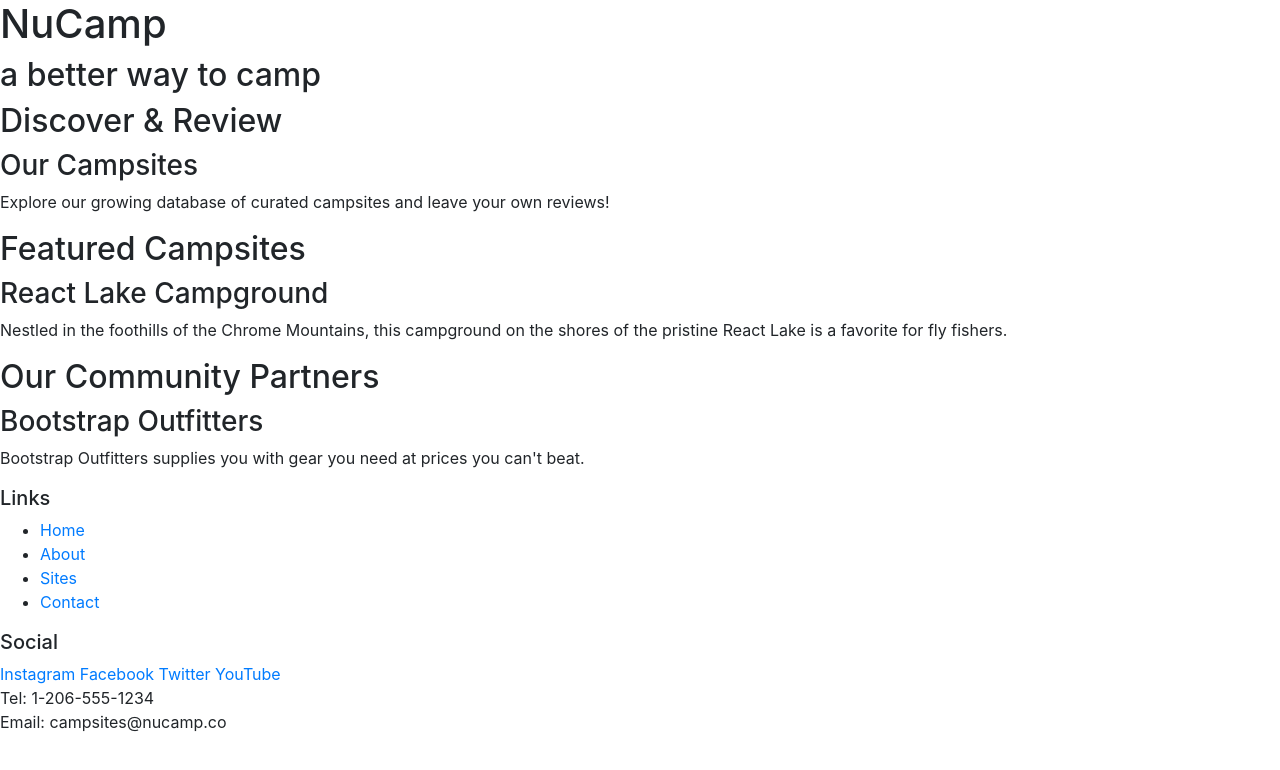
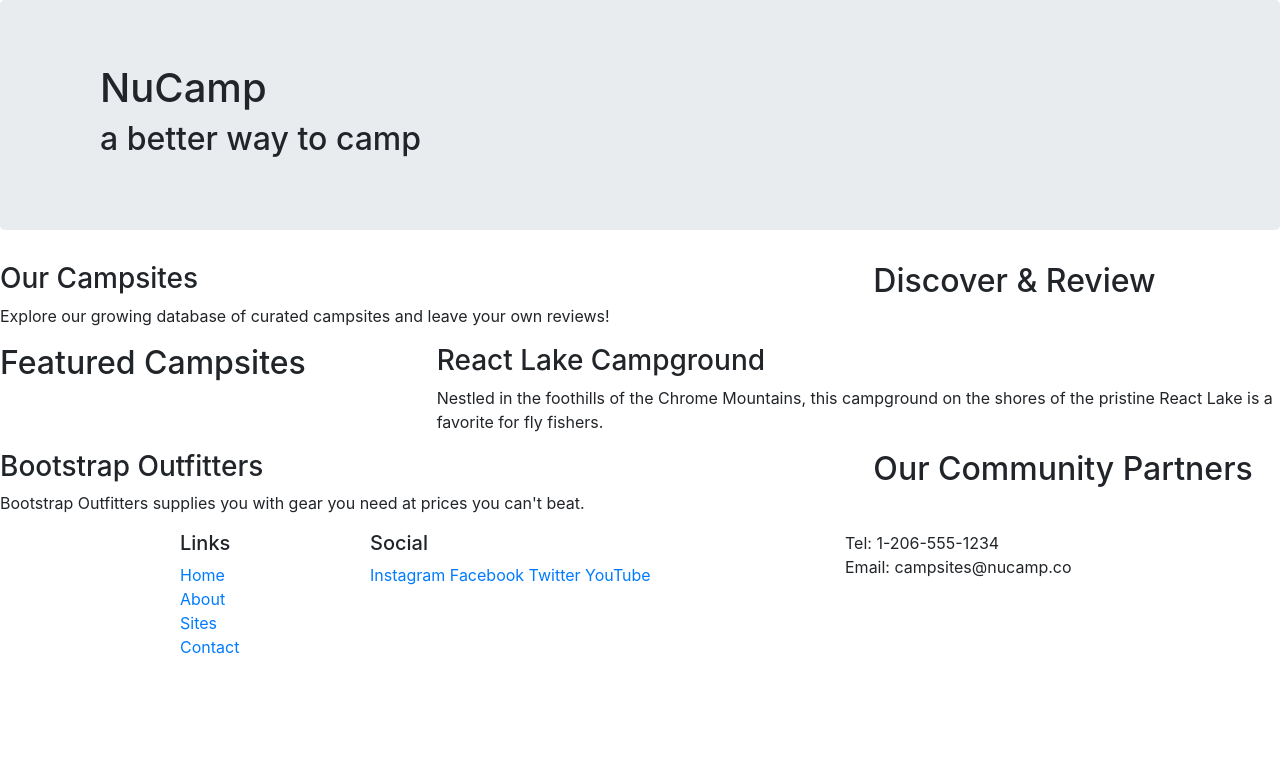
Before and after one commit to JoumanaLaude/bootstrap-grid, a website: page index.html in a window 1280 px wide. Drawn offline with nearby package versions, Linux system fonts and the light colour scheme.

Commit message:
bootstrap grid exercise

```diff
--- a/index.html
+++ b/index.html
@@ -14,51 +14,81 @@
 
 <body>
 
-    <header>
-        <div>
+<header class="jumbotron">
+    <div class="container"
+        <div class="row">
+            <div class="col">
                 <h1>NuCamp</h1>
                 <h2>a better way to camp</h2>
             </div>
+        </div>
+    </div>
+
     </header>
 
-    <div>
+    <div class="cotainer">
+
+        <div class="row">
+            <div class="col-sm-4 order-sm-last col md-3">
                 <h2>Discover & Review</h2>
+            </div>
+
+            <div class="col">
                 <h3>Our Campsites</h3>
                 <p>Explore our growing database of curated campsites and leave your own reviews!</p>
             </div>
+        </div>
 
-    <div>
+
+        <div class="row">
+            <div class="col-sm-4 col md-3">
                 <h2>Featured Campsites</h2>
+            </div>
+
+            <div class="col">
                 <h3>React Lake Campground</h3>
                 <p>Nestled in the foothills of the Chrome Mountains, this campground on the shores of the pristine React Lake is a favorite for fly fishers.</p>
             </div>
+        </div>
 
-    <div>
+        <div class="row">
+            <div class="col-sm-4 order-sm-last col md-3">
                 <h2>Our Community Partners</h2>
+            </div>
+
+            <div class="col">
                 <h3>Bootstrap Outfitters</h3>
                 <p>Bootstrap Outfitters supplies you with gear you need at prices you can't beat.</p>
             </div>
+        </div>
 
     <footer>
-        <div>
+        <div class="container">
+            <div class="row">
+
+                <div class="col-4 col-sm-2 offset-1">
                     <h5>Links</h5>
-            <ul>
+                    <ul class="list-unstyled">
                         <li><a href="#">Home</a></li>
                         <li><a href="#">About</a></li>
                         <li><a href="#">Sites</a></li>
                         <li><a href="#">Contact</a></li>
                     </ul>
                 </div>
-        <div>
+
+                <div class="col-6 col-sm-5">
                     <h5>Social</h5>
                     <a href="http://instagram.com/">Instagram</a>
                     <a href="http://facebook.com/">Facebook</a>
                     <a href="http://twitter.com/">Twitter</a>
                     <a href="http://youtube.com/">YouTube</a>
                 </div>
-        <div>
+
+                <div class="col-sm-4">
                     Tel: 1-206-555-1234<br />
                     Email: campsites@nucamp.co
+                </div>
+            </div>
         </div>
     </footer>
 
```
Lines whose indentation alone changed are shown as unchanged.
